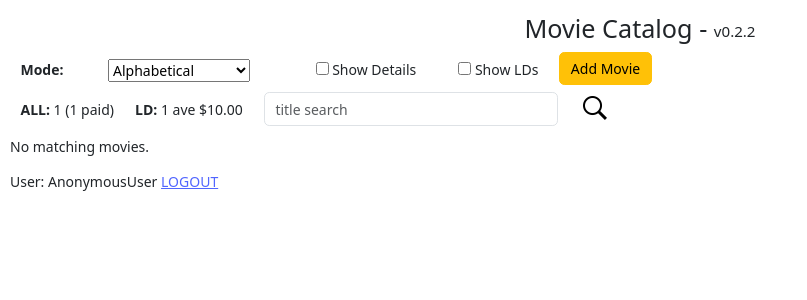
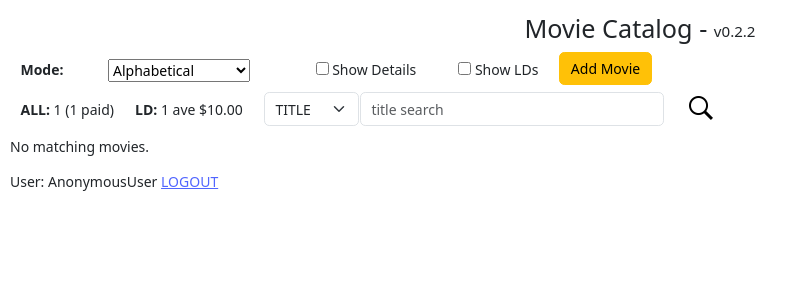
Before and after one commit to pmichali/viewmaster, a Django app: page / in a window 1280 px wide. Shown: the top 300 px of the page, without its empty margins (0-807 px from the left). Run offline with Django 5.2, Linux system fonts and the light colour scheme; tables that the repository leaves empty hold one stand-in row (values such as "Sample post").

Commit message:
Search on title, plot, or actors/directors.

```diff
--- a/movie_library/viewmaster/forms.py
+++ b/movie_library/viewmaster/forms.py
@@ -22,6 +22,12 @@ MODE_CHOICES = [
     ("disk", "Format/Alpha"),
 ]
 
+SEARCH_CHOICES = [
+    ("title", "TITLE"),
+    ("plot", "PLOT"),
+    ("people", "PEOPLE"),
+]
+
 
 class MovieListForm(Form):
     """List movies in different modes."""
@@ -29,11 +35,13 @@ class MovieListForm(Form):
     mode = ChoiceField(choices=MODE_CHOICES)
     show_ld = BooleanField(required=False)
     show_details = BooleanField(required=False)
+    search_by = ChoiceField(choices=SEARCH_CHOICES)
 
     def __init__(self, *args, **kwargs):
         """Setup movie list form."""
         logger.debug("List form: ARGS %s, KWARGS %s", args, kwargs)
         super().__init__(*args, **kwargs)
+        self.fields["search_by"].widget.attrs["class"] = "form-select form-select-md"
 
 
 class MovieFindForm(Form):
--- a/movie_library/viewmaster/templates/viewmaster/movie_list.html
+++ b/movie_library/viewmaster/templates/viewmaster/movie_list.html
@@ -4,6 +4,18 @@
 {% block css %}
   {% load static %}
   <link href="{% static 'viewmaster/css/movie-list.css' %}" media="all" rel="stylesheet" type="text/css" />
+{% endblock %}
+
+{% block local_styles %}
+.tight-right {
+	margin-right: 0px;
+	padding-right: 1px;
+}
+
+.tight-left {
+	margin-left: 0px;
+	padding-left: 0px;
+}
 {% endblock %}
 
 {% block content %}
@@ -51,7 +63,10 @@
 		<strong>{{ s.format }}:</strong> {{ s.count }} ave ${{ s.average | floatformat:"2" }}
 	  </div>
     {% endfor %}
-    <div class="col-3 mb-2">
+    <div class="col-auto tight-right h-100">
+    	{{ form.search_by }}
+    </div>
+    <div class="col-3 tight-left">
       <input type="text" class="form-control" name="phrase" id="phrase" placeholder="title search" >
     </div>
     <div class="col-auto mb-2">
--- a/movie_library/viewmaster/views.py
+++ b/movie_library/viewmaster/views.py
@@ -3,7 +3,7 @@
 import logging
 
 from django.contrib.auth.mixins import LoginRequiredMixin
-from django.db.models import Count, Avg
+from django.db.models import Count, Avg, Q
 from django.db.models.functions import Lower
 from django.shortcuts import redirect, render
 from django.urls import reverse, reverse_lazy
@@ -64,7 +64,15 @@ class MovieListView(ListView):
             request.POST.get("search.x") and request.POST.get("search.y")
         ):
             phrase = request.POST.get("phrase")
-            movies = movies.filter(title__icontains=phrase)
+            how = request.POST.get("search_by", "title")
+            if how == "people":
+                movies = movies.filter(
+                    Q(actors__icontains=phrase) | Q(directors__icontains=phrase)
+                )
+            elif how == "plot":
+                movies = movies.filter(plot__icontains=phrase)
+            else:  # Default is title
+                movies = movies.filter(title__icontains=phrase)
         if not show_ld:
             movies = movies.exclude(format="LD")
         if mode == "alpha":
```
